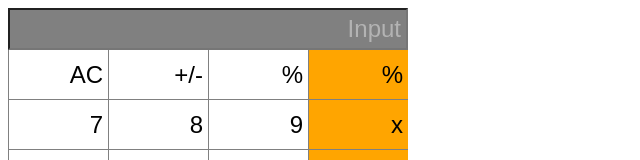
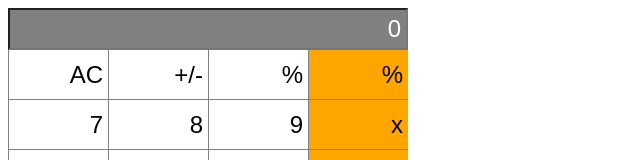
Before and after one commit to rex-9/Mathgic, a React (Create React App) app: page /calculator in a window 1280 px wide. Shown: the top 160 px of the page, without its empty margins (0-640 px from the left). Built offline with nearby package versions, Linux system fonts and the light colour scheme.

Commit message:
number input added

```diff
--- a/src/components/Calculator.js
+++ b/src/components/Calculator.js
@@ -1,4 +1,6 @@
 /* eslint-disable max-classes-per-file */
+/* eslint-disable react/destructuring-assignment */
+/* eslint-disable react/prop-types */
 
 import React from 'react';
 import PropTypes from 'prop-types';
@@ -20,35 +22,62 @@ const buttonStyle = (bgColor, w) => ({
 class Calculator extends React.Component {
   constructor(props) {
     super(props);
-    this.state = {};
+    this.setValue = this.setValue.bind(this);
+    this.state = {
+      value: 0,
+      solution: 0,
+    };
+  }
+
+  setValue(newValue, label) {
+    if (label === 'AC') {
+      console.log(`AC: ${label}`);
+      this.setState({
+        value: 0,
+        solution: 0,
+      });
+    } else if (label === '+') {
+      this.setState((oldState) => ({
+        solution: oldState.value + oldState.solution,
+        value: 0,
+      }));
+      console.log(this.state.solution);
+    } else {
+      console.log(`label: ${label}`);
+      const newVal = parseInt(newValue, 10);
+      this.setState((oldState) => ({
+        value: oldState.value === 0 ? newVal : oldState.value * 10 + newVal,
+      }));
+    }
   }
 
   render() {
+    const { value } = this.state;
     return (
       <div>
-        <Input />
+        <Input value={value} />
         <br />
         <Button label="AC" />
         <Button label="+/-" />
         <Button label="%" />
         <Button label="%" bgColor="orange" />
         <br />
-        <Button label={7} />
-        <Button label={8} />
-        <Button label={9} />
+        <Button label={7} setValue={this.setValue} />
+        <Button label={8} setValue={this.setValue} />
+        <Button label={9} setValue={this.setValue} />
         <Button label="x" bgColor="orange" />
         <br />
-        <Button label={4} />
-        <Button label={5} />
-        <Button label={6} />
+        <Button label={4} setValue={this.setValue} />
+        <Button label={5} setValue={this.setValue} />
+        <Button label={6} setValue={this.setValue} />
         <Button label="-" bgColor="orange" />
         <br />
-        <Button label={1} />
-        <Button label={2} />
-        <Button label={3} />
+        <Button label={1} setValue={this.setValue} />
+        <Button label={2} setValue={this.setValue} />
+        <Button label={3} setValue={this.setValue} />
         <Button label="+" bgColor="orange" />
         <br />
-        <Button label={0} width="200px" />
+        <Button label={0} setValue={this.setValue} width="200px" />
         <Button label="." />
         <Button label="=" bgColor="orange" />
       </div>
@@ -63,23 +92,37 @@ class Input extends React.Component {
   }
 
   render() {
-    return <input id="input" type="number" placeholder="Input" />;
+    const { value } = this.props;
+    console.log(`Input: ${value}`);
+    return <input id="input" type="number" placeholder="Input" value={value} />;
   }
 }
+
+Input.propTypes = {
+  value: PropTypes.number.isRequired,
+};
 
 class Button extends React.Component {
   constructor(props) {
     super(props);
+    this.setValue = this.setValue.bind(this);
     this.state = {};
+  }
+
+  setValue(e) {
+    this.props.setValue(e.target.value, this.props.label);
+    console.log(`button-value: ${e.target.value}`);
+    console.log(`button-label: ${this.props.label}`);
   }
 
   render() {
     const { label, bgColor, width } = this.props;
-    return <button style={buttonStyle(bgColor, width)} type="button">{ label }</button>;
+    return <button style={buttonStyle(bgColor, width)} type="button" onClick={this.setValue} value={label}>{ label }</button>;
   }
 }
 
 Button.propTypes = {
+  // setValue: PropTypes.func,
   label: PropTypes.isRequired,
   bgColor: PropTypes.string,
   width: PropTypes.string,
```
